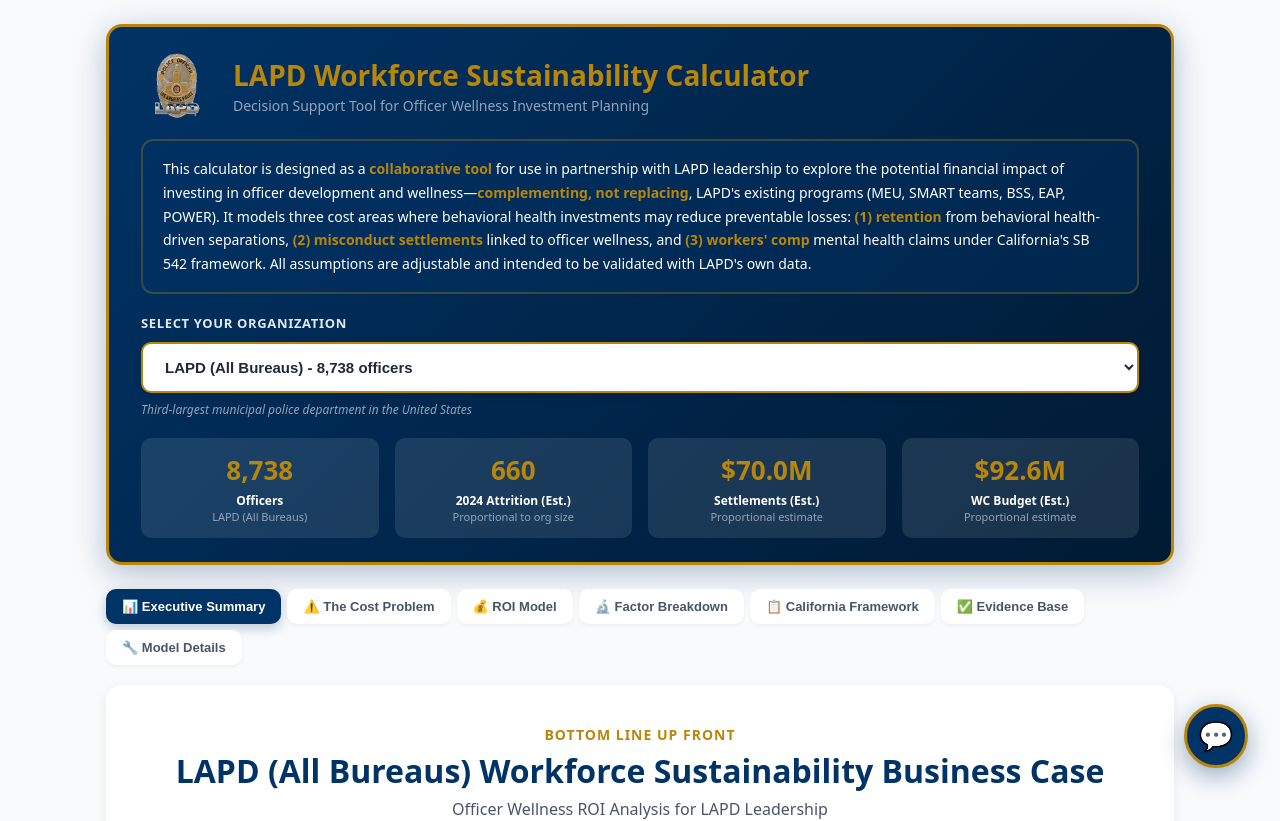
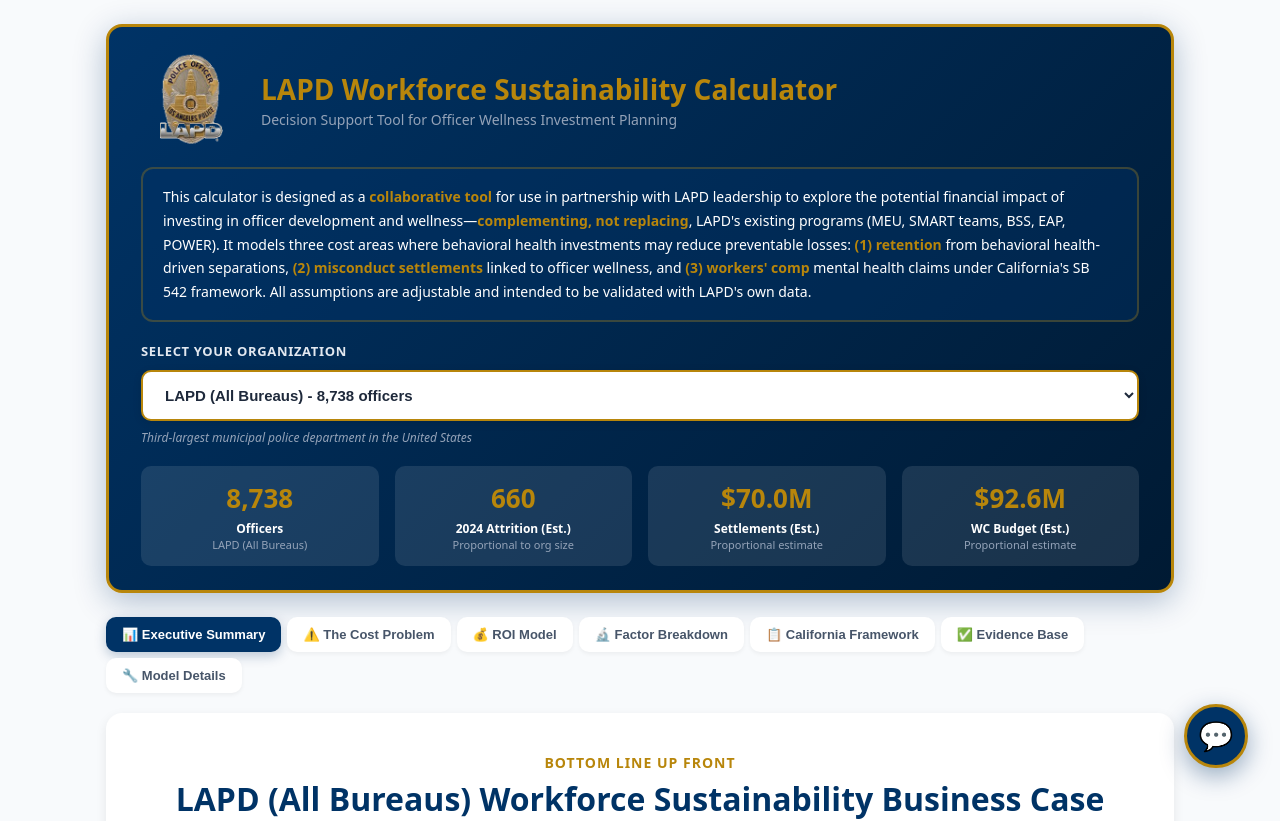
Before and after one commit to scottrsmith-bu/lapd-roi-calculator, a React (Vite) app: page / in a window 1280 px wide. Shown: the top 821 px of the page. Built offline with nearby package versions, Linux system fonts and the light colour scheme.

Commit message:
Update App.jsx

```diff
--- a/src/App.jsx
+++ b/src/App.jsx
@@ -232,7 +232,7 @@ const LAPDDashboard = () => {
       <div style={container}>
         <div style={{ background: `linear-gradient(135deg, ${T.color.blue} 0%, #001a33 100%)`, borderRadius: 16, padding: '24px 32px', boxShadow: '0 8px 32px rgba(0,51,102,0.3)', border: `3px solid ${T.color.gold}`, marginBottom: 24 }}>
           <div style={{display: 'flex', alignItems: 'center', gap: 20, marginBottom: 16}}>
-            <img src={LAPD_BADGE} alt="LAPD Badge" style={{ width: 72, height: 72, minWidth: 72, objectFit: 'contain', flexShrink: 0 }} />
+            <img src={LAPD_BADGE} alt="LAPD Badge" style={{ width: 100, height: 100, minWidth: 100, objectFit: 'contain', flexShrink: 0 }} />
             <div>
               <h1 style={{fontSize: 28, fontWeight: 900, color: T.color.gold, margin: 0, lineHeight: 1.2}}>LAPD Workforce Sustainability Calculator</h1>
               <p style={{fontSize: 14, color: '#94a3b8', margin: '4px 0 0 0'}}>Decision Support Tool for Officer Wellness Investment Planning</p>
```
